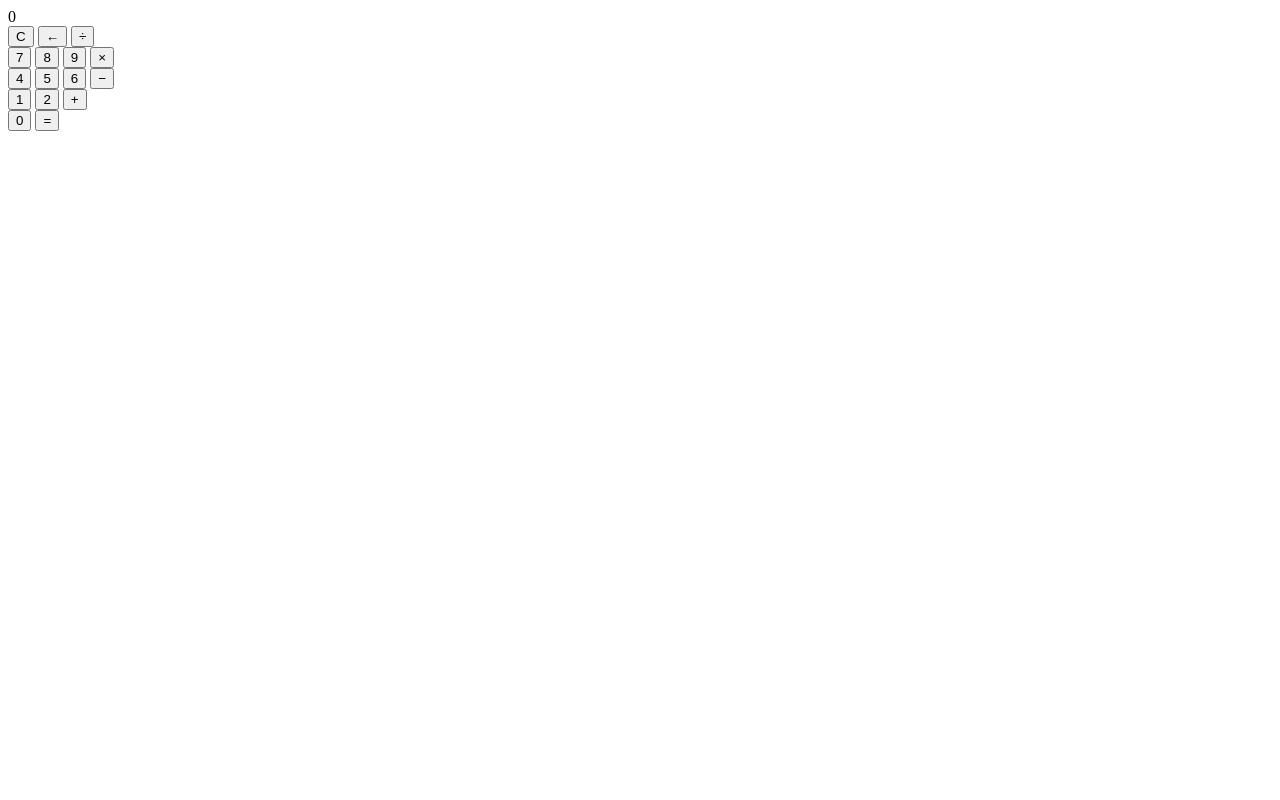
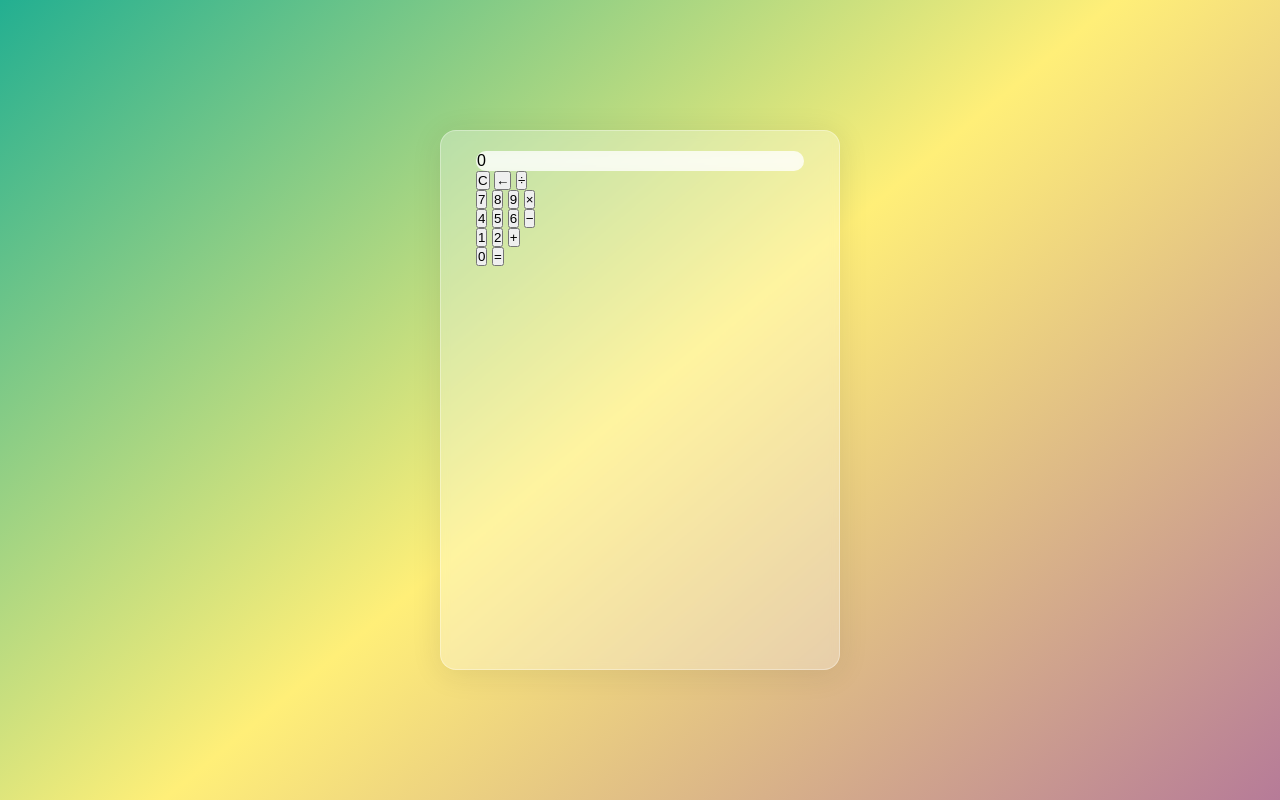
Before and after one commit to Julio-Gadelha/calculadora-calculator, a plain HTML site: page index.html in a window 1280 px wide. Drawn offline with Linux system fonts and the light colour scheme.

Commit message:
calculadora

```diff
--- a/index.html
+++ b/index.html
@@ -7,7 +7,7 @@
     <title>Calculator</title>
 </head>
 <body>
-    <div id="head">
+    <div class= "wrapper">
      <section class="screen">
         0
      </section>
--- a/style.css
+++ b/style.css
@@ -0,0 +1,45 @@
+html{
+    box-sizing: border-box;
+    height: 100%;
+}
+
+*,
+*::before,
+*::after{
+    box-sizing: inherit;
+    margin: 0;
+    padding: 0;
+}
+
+body{
+    align-items: center;
+    background: linear-gradient(320deg, #b67b98,#ffef78,#23af91);
+    display: flex;
+    font-family: 'Dosis',sans-serif;
+    height: inherit;
+    justify-content: center;
+}
+
+.wrapper{
+    backdrop-filter: blur(5.5px);
+    -webkit-backdrop-filter: blur(5.5px);
+    background: rgba(255,255,255,0.75);
+    border: 1px solid rgba(255,255,255,0.01);
+    border-radius: 16px;
+    box-shadow: 0 4px 30px rgba(35, 35,35, 0.1);
+    backdrop-filter: blur(4px);
+    -webkit-backdrop-filter: blur(4px);
+    background:  rgba(255, 255,255, 0.30);
+    border: 1px solid rgba(255, 255,255, 0.34);
+    flex-basis: 400px;
+    height: 540px;
+    padding: 20px 35px ;
+}
+.screen{
+    backdrop-filter: blur(5.5px);
+    -webkit-backdrop-filter: blur(5.5px);
+    background: rgba(255, 255,255, 0.74);
+    border: 1px solid rgb(255, 255, 255,0.01);
+    border-radius: 16px;
+
+}
```
